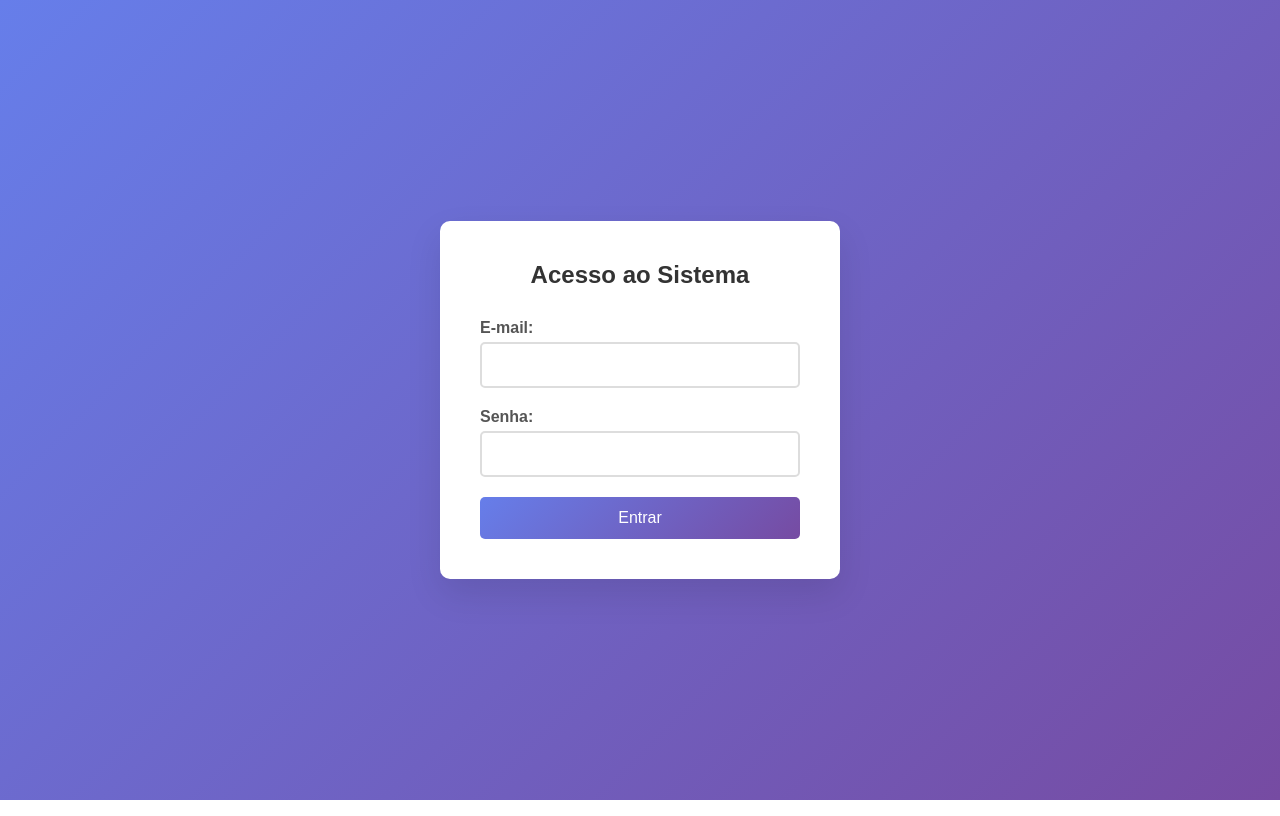
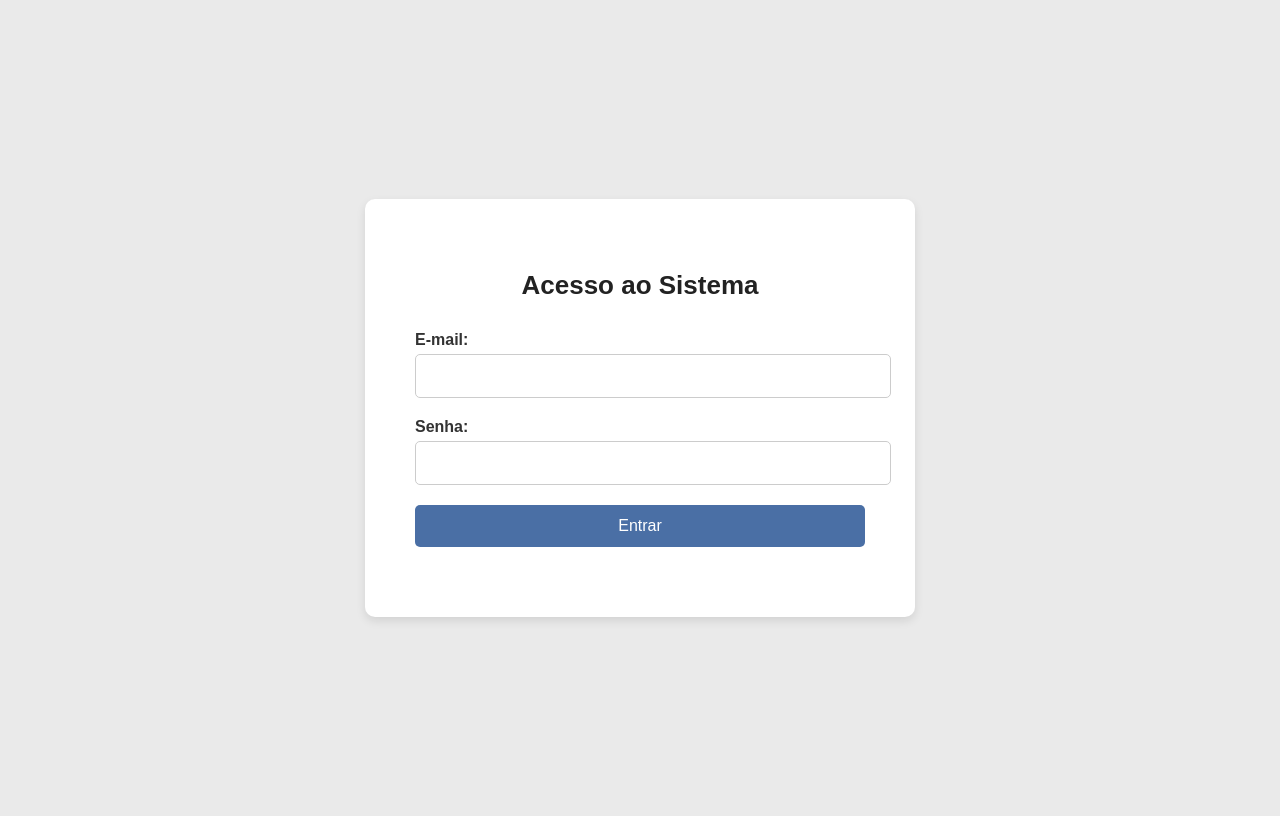
Before and after one commit to Rafacafe/escoladb, a PHP site: page /login.php in a window 1280 px wide. Run offline with PHP 8.4, Linux system fonts and the light colour scheme.

Commit message:
Add files via upload

```diff
--- a/login.css
+++ b/login.css
@@ -1,12 +1,6 @@
-        * {
-            margin: 0;
-            padding: 0;
-            box-sizing: border-box;
-        }
-
 body {
     font-family: Arial, sans-serif;
-            background: linear-gradient(135deg, #667eea 0%, #764ba2 100%);
+    background: #eaeaea;
     height: 100vh;
     display: flex;
     justify-content: center;
@@ -14,69 +8,57 @@
 }
 
 .login-container {
-            background: white;
-            padding: 40px;
+    background: #fff;
+    padding: 50px;
     border-radius: 10px;
-            box-shadow: 0 15px 35px rgba(0,0,0,0.1);
-            width: 100%;
-            max-width: 400px;
+    box-shadow: 0 4px 10px rgba(0,0,0,0.1);
+    width: 450px;
+    text-align: center;
 }
 
-        .login-container h2 {
-            text-align: center;
+h2 {
     margin-bottom: 30px;
-            color: #333;
-        }
-
-        .form-group {
-            margin-bottom: 20px;
+    color: #222;
+    font-size: 26px;
 }
 
 label {
     display: block;
+    text-align: left;
     margin-bottom: 5px;
-            color: #555;
     font-weight: bold;
+    color: #333;
 }
 
-        input[type="email"],
-        input[type="password"] {
+input, button {
     width: 100%;
     padding: 12px;
-            border: 2px solid #ddd;
+    margin-bottom: 20px;
+    font-size: 16px;
     border-radius: 5px;
-            font-size: 16px;
-            transition: border-color 0.3s;
+    border: 1px solid #ccc;
 }
 
-        input[type="email"]:focus,
-        input[type="password"]:focus {
+input:focus {
     outline: none;
-            border-color: #667eea;
+    border-color: #4a6fa5;
 }
 
 button {
-            width: 100%;
-            padding: 12px;
-            background: linear-gradient(135deg, #667eea 0%, #764ba2 100%);
-            color: white;
+    background: #4a6fa5;
+    color: #fff;
     border: none;
-            border-radius: 5px;
-            font-size: 16px;
     cursor: pointer;
-            transition: transform 0.2s;
 }
 
 button:hover {
-            transform: translateY(-2px);
+    background: #3d5e8c;
 }
 
 .erro {
-            background: #ffebee;
-            color: #c62828;
+    background: #ffeaea;
+    color: #b71c1c;
     padding: 10px;
     border-radius: 5px;
-            margin-bottom: 20px;
-            text-align: center;
-            border: 1px solid #ffcdd2;
+    margin-bottom: 15px;
 }
```
Lines whose indentation alone changed are shown as unchanged.
